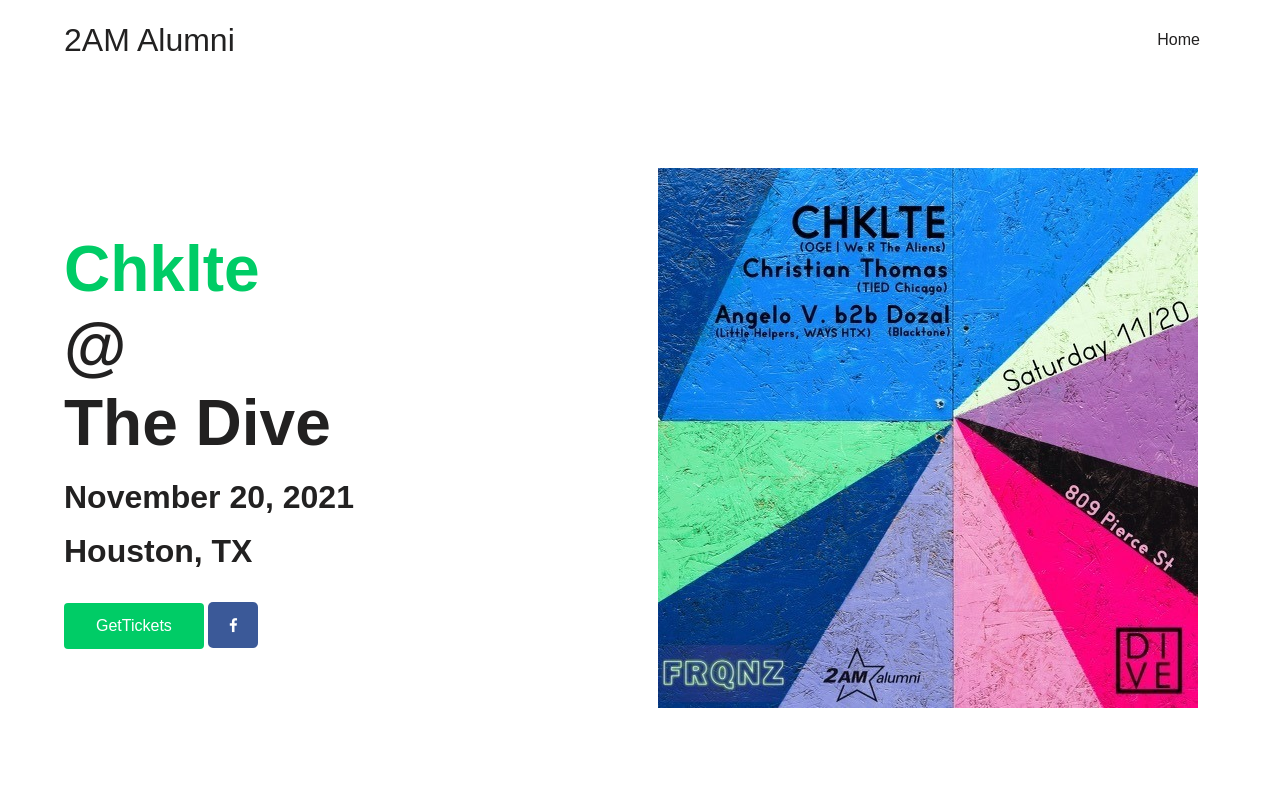
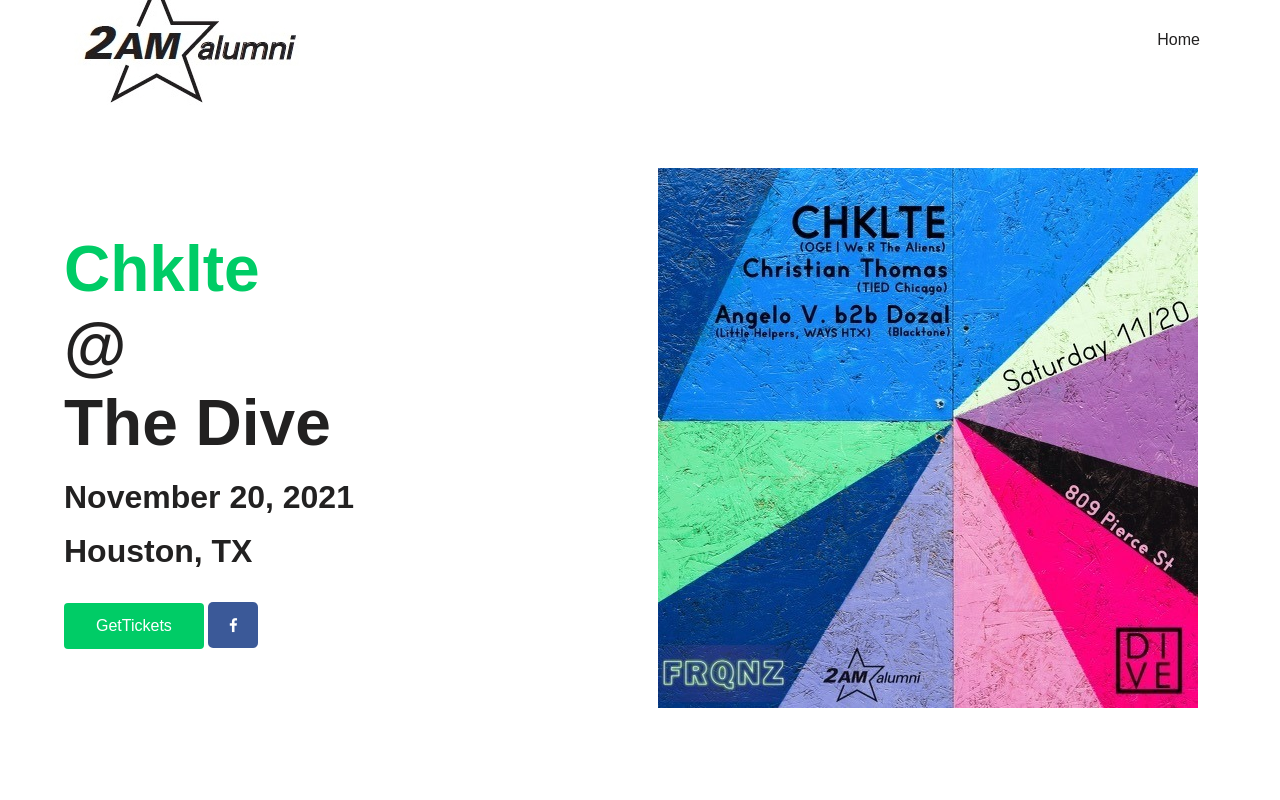
Before and after one commit to AngeloThinks/2am_alumni, a plain HTML site: page index.html in a window 1280 px wide. Shown: the top 800 px of the page. Drawn offline with Linux system fonts and the light colour scheme.

Commit message:
2nd Update

```diff
--- a/index.html
+++ b/index.html
@@ -15,7 +15,7 @@
   <body>
     <!-- Navbar Section -->
     <nav class="navbar">
-      <a href="https://www.facebook.com/2AMAlumni" class="navbar__logo">2AM Alumni</a>
+      <a href="https://www.facebook.com/2AMAlumni" class="navbar__logo"><img src="./images/2AM.jpeg" class="2AM Alumni"></a>
       <div class="navbar__bars"><i class="fas fa-bars"></i></div>
       <div class="navbar__menu">
         <a href="" class="navbar__menu--links">Home</a>
```
Also changed, not shown: 1 other file.
